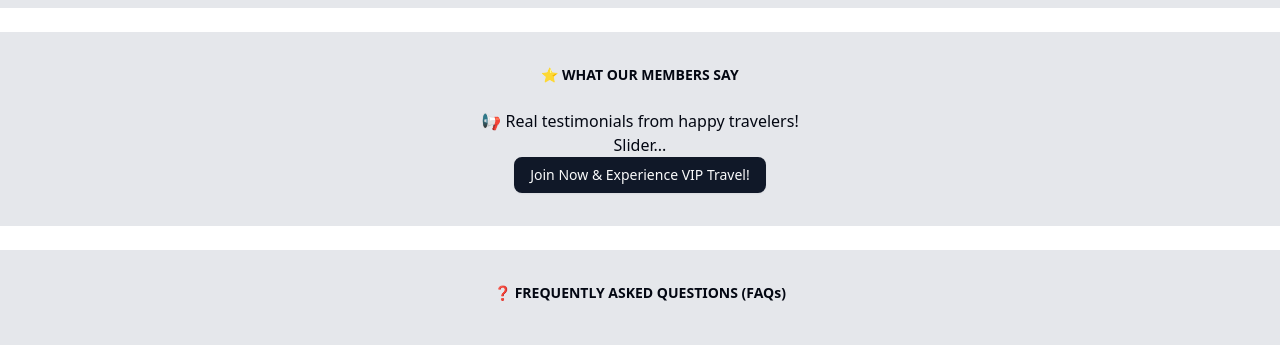
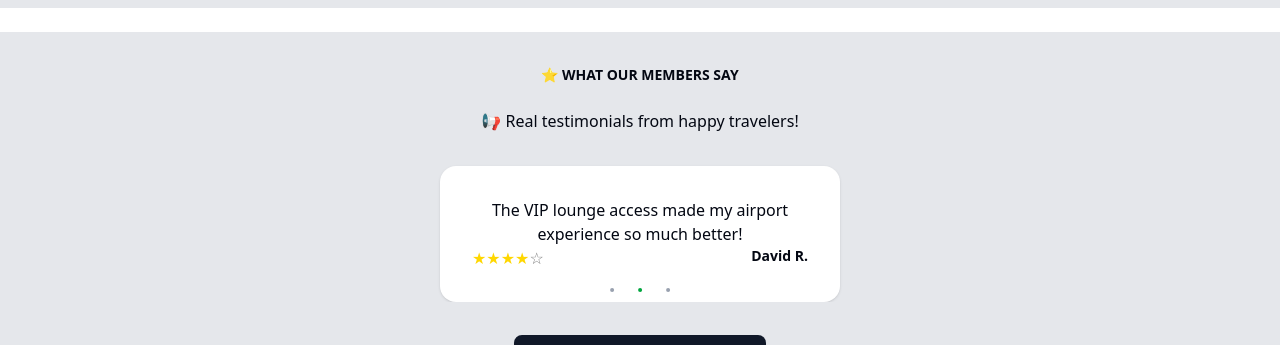
Before and after one commit to virstaf/bestravel, a Next.js app: page / in a window 1280 px wide. Shown: the part 2080-2425 px from the top of the page. Built offline with nearby package versions, Linux system fonts and the light colour scheme.

Commit message:
optimize testimonials

```diff
--- a/app/globals.css
+++ b/app/globals.css
@@ -130,3 +130,30 @@
   background-size: cover;
   background-position: center;
 }
+
+.slider-container {
+  position: relative;
+  overflow: hidden;
+  width: 100%;
+  max-width: 500px;
+  /* margin: 0 auto; */
+}
+
+.slider-content {
+  transition: transform 0.5s ease-in-out, opacity 0.5s ease-in-out;
+}
+
+.slider-content.next {
+  transform: translateX(100%);
+  opacity: 0;
+}
+
+.slider-content.prev {
+  transform: translateX(-100%);
+  opacity: 0;
+}
+
+.slider-content.active {
+  transform: translateX(0);
+  opacity: 1;
+}
--- a/components/LandingPage.jsx
+++ b/components/LandingPage.jsx
@@ -8,6 +8,7 @@ import HowItWorks from "./HowItWorks";
 import FeaturedDestinations from "./FeaturedDestinations";
 import Testimonials from "./Testimonials";
 import FAQSection from "./FAQSection";
+import GetInTouch from "./GetInTouch";
 
 const LandingPage = () => {
   return (
@@ -20,6 +21,7 @@ const LandingPage = () => {
       <FeaturedDestinations />
       <Testimonials />
       <FAQSection />
+      <GetInTouch />
     </>
   );
 };
--- a/components/Testimonials.jsx
+++ b/components/Testimonials.jsx
@@ -1,7 +1,35 @@
-import React from "react";
+"use client";
+
+import { useEffect, useState } from "react";
 import { Button } from "./ui/button";
+import SlidingCard from "./ui/slidingCard";
+import { testimonials } from "@/lib/data";
+import { Dot } from "lucide-react";
+import { ArrowRight } from "lucide-react";
+import { ArrowLeft } from "lucide-react";
 
 const Testimonials = () => {
+  const [sliderIndex, setSliderIndex] = useState(0);
+
+  const increaseIndex = () => {
+    setSliderIndex((prevIndex) =>
+      prevIndex === testimonials.length - 1 ? 0 : prevIndex + 1
+    );
+  };
+
+  const decreaseIndex = () => {
+    setSliderIndex((prevIndex) =>
+      prevIndex === 0 ? testimonials.length - 1 : prevIndex - 1
+    );
+  };
+
+  useEffect(() => {
+    const interval = setInterval(() => {
+      increaseIndex();
+    }, 5000);
+    return () => clearInterval(interval); // Cleanup interval
+  }, []);
+
   return (
     <div className="w-full py-8 border bg-gray-200">
       <div className="content px-4 md:px-8 lg:px-12 text-center">
@@ -9,7 +37,35 @@ const Testimonials = () => {
           ⭐ What Our Members Say
         </h2>
         <p>📢 Real testimonials from happy travelers!</p>
-        <div>Slider...</div>
+        <div className="slider-container relative mb-8 border mx-auto group">
+          <SlidingCard
+            message={testimonials[sliderIndex].message}
+            author={testimonials[sliderIndex].author}
+            stars={testimonials[sliderIndex].stars}
+          />
+          <div className="flex justify-center gap-1 absolute bottom-0 left-1/2 transform -translate-x-1/2">
+            {testimonials.map((_, idx) => (
+              <Dot
+                key={idx}
+                size={24}
+                className={`cursor-pointer ${
+                  idx === sliderIndex ? "text-green-600" : "text-gray-400"
+                }`}
+                onClick={() => setSliderIndex(idx)}
+              />
+            ))}
+          </div>
+          <div>
+            <ArrowLeft
+              className="hidden absolute group-hover:block cursor-pointer top-[50%] left-2"
+              onClick={decreaseIndex}
+            />
+            <ArrowRight
+              className="hidden absolute group-hover:block cursor-pointer top-[50%] right-2"
+              onClick={increaseIndex}
+            />
+          </div>
+        </div>
         <Button>Join Now & Experience VIP Travel!</Button>
       </div>
     </div>
--- /dev/null
+++ b/components/ui/slidingCard.jsx
@@ -0,0 +1,24 @@
+import React from "react";
+
+const SlidingCard = ({ message, author, stars }) => {
+  const totalStars = 5;
+  const filledStars = Array(stars).fill("★").join("");
+  const emptyStars = Array(totalStars - stars)
+    .fill("☆")
+    .join("");
+
+  return (
+    <div className="slider-content p-8 shadow rounded-2xl bg-white max-w-[400px] mx-auto mt-8">
+      <p>{message}</p>
+      <div className="flex justify-between gap-4">
+        <div style={{ color: "gold" }}>
+          {filledStars}
+          <span style={{ color: "gray" }}>{emptyStars}</span>
+        </div>
+        <p className="text-right text-sm font-bold">{author}</p>
+      </div>
+    </div>
+  );
+};
+
+export default SlidingCard;
--- a/package.json
+++ b/package.json
@@ -9,7 +9,9 @@
     "lint": "next lint"
   },
   "dependencies": {
+    "@hookform/resolvers": "^4.1.3",
     "@radix-ui/react-accordion": "^1.2.3",
+    "@radix-ui/react-label": "^2.1.2",
     "@radix-ui/react-slot": "^1.1.2",
     "class-variance-authority": "^0.7.1",
     "clsx": "^2.1.1",
@@ -17,8 +19,10 @@
     "next": "15.2.1",
     "react": "^19.0.0",
     "react-dom": "^19.0.0",
+    "react-hook-form": "^7.54.2",
     "tailwind-merge": "^3.0.2",
-    "tailwindcss-animate": "^1.0.7"
+    "tailwindcss-animate": "^1.0.7",
+    "zod": "^3.24.2"
   },
   "devDependencies": {
     "@eslint/eslintrc": "^3",
```
Also changed, not shown: lib/data.js, 1 other file (tests, documents, lock files or other folders).
